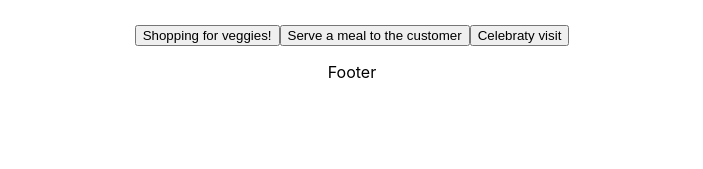
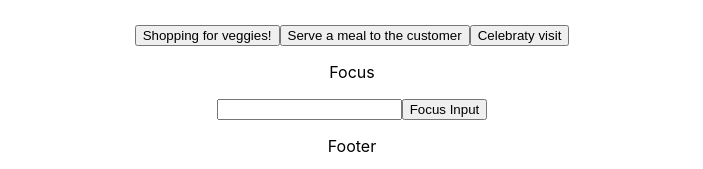
Before and after one commit to dezsotokos/react-my_house, a React (Create React App) app: page / in a window 1280 px wide. Shown: the part 895-1064 px from the top of the page, without its empty margins (288-991 px from the left). Before the commit the page ends 993 px from the top, so only its background shows below. Built offline with nearby package versions, Linux system fonts and the light colour scheme.

Commit message:
useref hook

```diff
--- /dev/null
+++ b/src/components/Focus.js
@@ -0,0 +1,17 @@
+import { useRef } from "react";
+
+function Focus(props) {
+    const formInputRef = useRef(null);
+    const focusInput = () => {
+        formInputRef.current.focus();
+    }
+    return (
+        <div className="Focus">
+            <p>Focus</p>
+            <input ref={formInputRef} type="text" />
+            <button onClick={()=>{focusInput()}} >Focus Input</button>
+        </div>
+    );
+}
+
+export default Focus;
--- a/src/components/Home.js
+++ b/src/components/Home.js
@@ -7,6 +7,7 @@ import video from '../assets/videos/front_vid.mp4'
 import GoalManagger from "./GoalManagger";
 import { useEffect, useState } from "react";
 import Wallet from "./Wallet";
+import Focus from "./Focus";
 
 function HomePage(props) {
     const day = new Date().getDay();
@@ -51,6 +52,7 @@ function HomePage(props) {
             <Calculator />
             <GoalManagger />
             <Wallet />
+            <Focus />
         </div>
     );
 }
```
